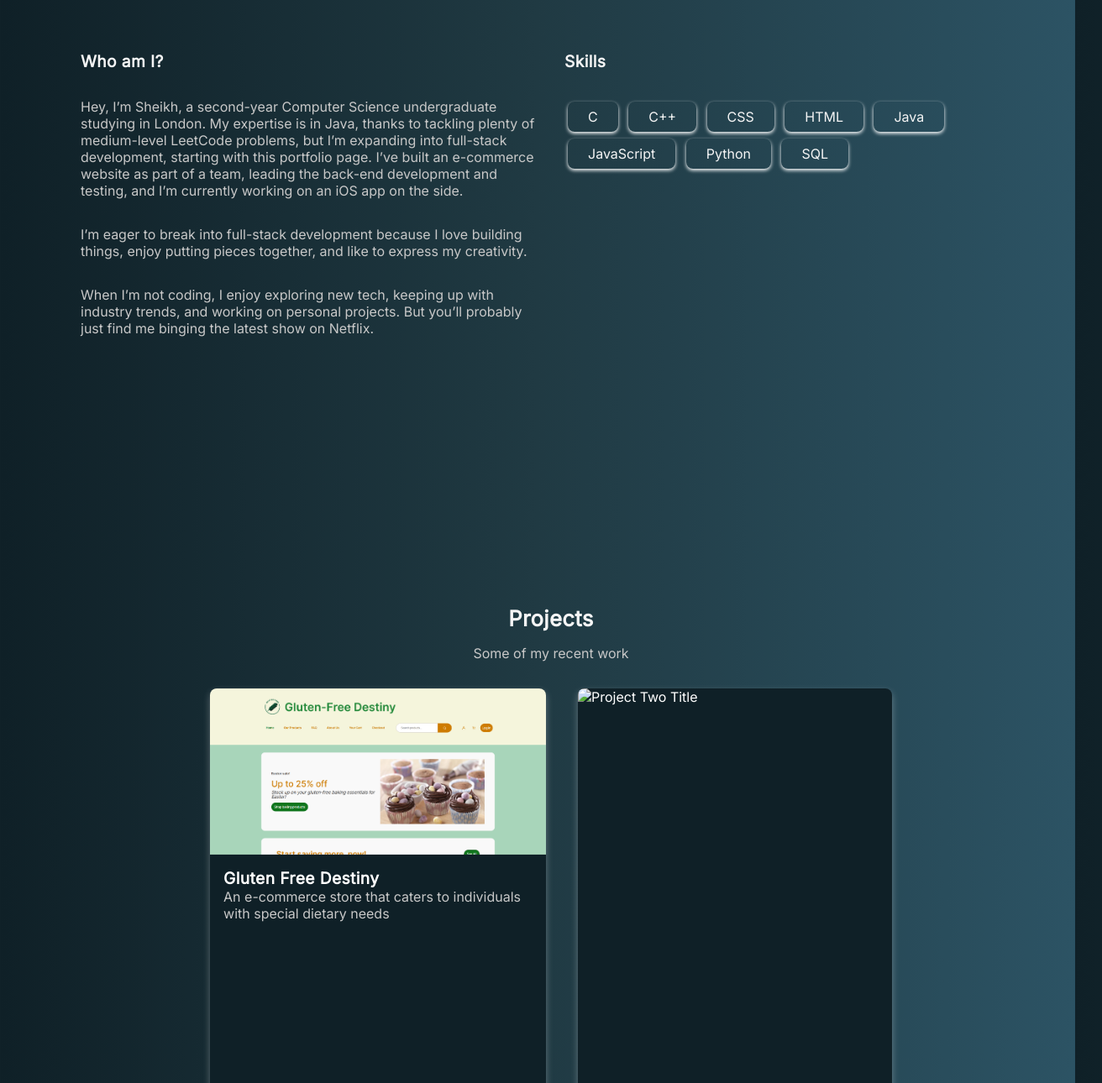
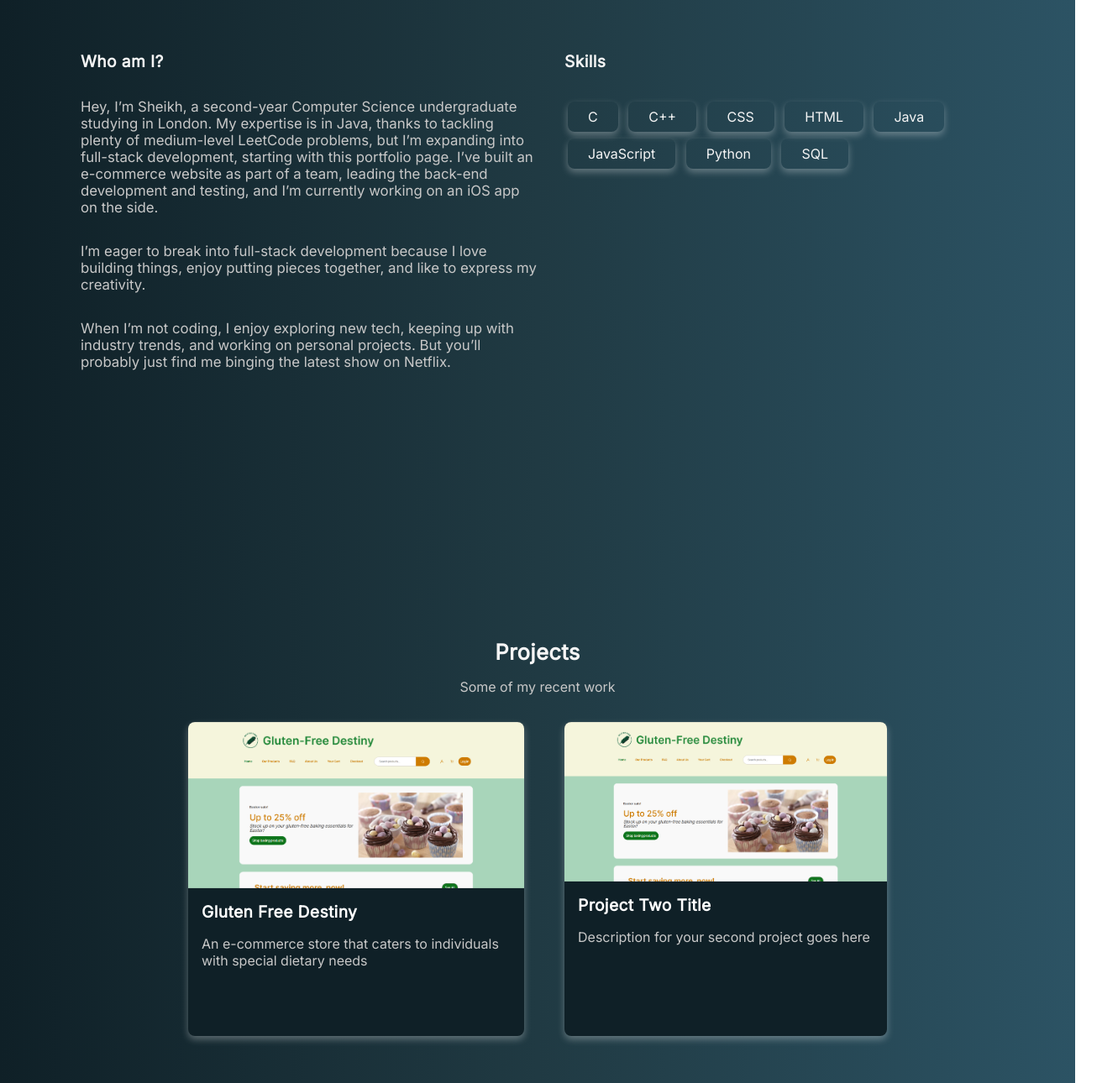
Before and after one commit to sakey01/Portfolio, a plain HTML site: page index.html in a window 1280 px wide. Shown: the part 1150-2440 px from the top of the page at 84% size, 1312 px wide, since content can reach past the window. Drawn offline with Linux system fonts and the light colour scheme.

Commit message:
project update

```diff
--- a/index.html
+++ b/index.html
@@ -12,8 +12,8 @@
 
 <body>
     <header>
-        <nav class="center-content inline">
-            <ul class="nav-group gap-2x">
+        <nav class="center-content inline bg-gradiant">
+            <ul class="nav-group gap-2x padding">
                 <li><a href="#" class="nav-item">Home</a></li>
                 <li><a href="#about" class="nav-item">About</a></li>
                 <li><a href="#projects" class="nav-item">Projects</a></li>
@@ -22,7 +22,7 @@
         </nav>
     </header>
 
-    <main>
+    <main class="bg-gradiant">
         <section id="home" class="center-content">
             <div>
                 <h1 class="spacer">Sheikh Ahmed</h1>
@@ -82,20 +82,20 @@
             <div class="column non-column gap-2x">
                 <article class="project-card dark-bg">
                     <figure>
-                    <img src="./img/gfd.png" alt="Gluten Free Destiny" width="400" height="800">
+                        <img src="./img/gfd.png" alt="Gluten Free Destiny" width="400" height="600">
                         <div class="padding">
-                    <h3>Gluten Free Destiny</h3>
-                    <p class="grey-text">An e-commerce store that caters to individuals with special dietary needs</p>
+                            <h3 class="spacer">Gluten Free Destiny</h3>
+                            <p class="grey-text spacer-4x">An e-commerce store that caters to individuals with special dietary needs</p>
                         </div>
                     </figure>
                 </article>
 
                 <article class="project-card dark-bg">
                     <figure>
-                    <img src="./img/your-second-image.png" alt="Project Two Title" width="400" height="800">
+                        <img src="./img/gfd.png" alt="Project Two Title" width="400" height="600">
                         <div class="padding">
-                    <h3>Project Two Title</h3>
-                    <p class="grey-text">Description for your second project goes here</p>
+                            <h3 class="spacer">Project Two Title</h3>
+                            <p class="grey-text spacer-4x">Description for your second project goes here</p>
                         </div>
                     </figure>
                 </article>
--- a/style.css
+++ b/style.css
@@ -10,26 +10,23 @@ html {
 body {
     font-family: 'Inter', sans-serif;
     color: whitesmoke;
-  background: linear-gradient(90deg, #0f2027, #203a43, #2c5364);
     font-size: 1rem;
     font-weight: 500;
 }
 
 a {
-  color: rgb(255, 255, 255);
+    color: whitesmoke;
     text-decoration: none;
 }
 
 a:hover {
     color: #bbbbbb;
-  opacity: 100%;
     cursor: pointer;
 }
 
 nav {
     z-index: 1;
     border-bottom: 0.5px solid #0f2027;
-  background: linear-gradient(90deg, #0f2027, #203a43, #2c5364);
     position: fixed;
     width: 100%;
 }
@@ -38,7 +35,6 @@ nav {
     display: flex;
     flex-direction: row;
     list-style: none;
-  padding: 1rem;
 }
 
 .nav-item:hover {
@@ -162,7 +158,7 @@ h3 {
 }
 
 .section-text {
-  font-size: 1rem;
+    font-size: 1.05rem;
     font-weight: 400;
 }
 
@@ -179,12 +175,11 @@ h3 {
     padding: 0.5rem 1.5rem;
     font-weight: 500;
     margin: 4px;
-  box-shadow: 0 2px 4px #ffffff;
+    box-shadow: 0 4px 8px rgba(255, 255, 255, 0.3);
 }
 
 #projects {
     padding: 8em 1rem;
-  width: 100%;
 }
 
 .project-card {
@@ -206,7 +201,7 @@ h3 {
     width: 100%;
     height: auto;
     display: block;
-  transition: transform 0.25s ease-in-out;
+    transition: transform 0.15s ease-in-out;
 }
 
 img:hover {
@@ -236,7 +231,6 @@ img:hover {
     flex-direction: row;
 }
 
-/* Form */
 form {
     display: grid;
 }
@@ -268,6 +262,10 @@ input:active {
         font-size: 0.875rem;
         padding: 1rem;
         opacity: 80%;
+}
+
+.bg-gradiant {
+    background: linear-gradient(90deg, #0f2027, #203a43, #2c5364);
 }
 
 .dark-bg {
```
Lines whose indentation alone changed are shown as unchanged.
